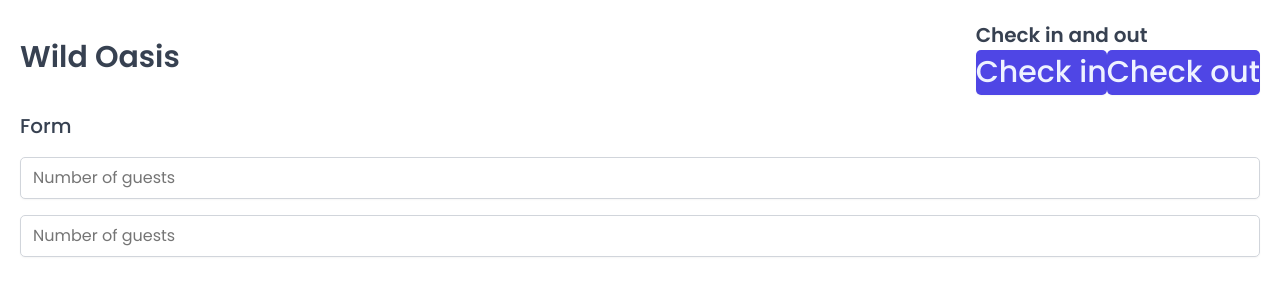
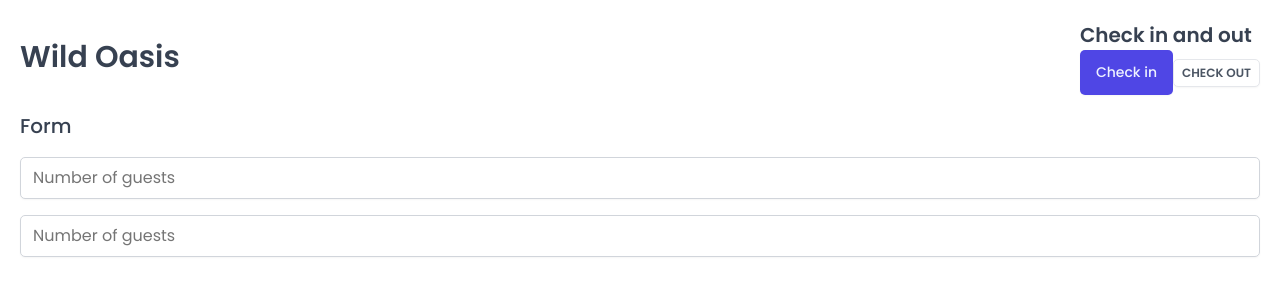
Before and after one commit to kishore26kk/the-wild-oasis, a React (Vite) app: page / in a window 1280 px wide. Shown: the top 300 px of the page. Built offline with nearby package versions, Linux system fonts and the light colour scheme; a web font is replaced by a local one.

Commit message:
styled button reusable component

```diff
--- a/package.json
+++ b/package.json
@@ -12,6 +12,7 @@
   "dependencies": {
     "react": "^18.2.0",
     "react-dom": "^18.2.0",
+    "react-router-dom": "^6.15.0",
     "styled-components": "^6.0.7"
   },
   "devDependencies": {
--- a/src/App.jsx
+++ b/src/App.jsx
@@ -19,8 +19,8 @@ const App = () => {
         <Heading as="h1">Wild Oasis</Heading>
         <div>
           <Heading as="h2">Check in and out</Heading>
-          <Button onClick={()=>alert('Check in')}>Check in</Button>
-          <Button onClick={()=>alert('Check out')}>Check out</Button>
+          <Button variation="primary" size="medium" onClick={()=>alert('Check in')}>Check in</Button>
+          <Button variation="secondary" size="small" onClick={()=>alert('Check out')}>Check out</Button>
         </div>
       </Row>
       <Row type="vertical">
--- a/src/ui/Button.jsx
+++ b/src/ui/Button.jsx
@@ -49,19 +49,16 @@ const variations = {
 };
 
 const Button = styled.button`
-  font-size : 30px;
-  padding : 1.2 rem 1.6rem;
-  font-weight : 500;
   border : none;
   border-radius : var(--border-radius-sm);
-  background-color : var(--color-brand-600);
-  color : var(--color-brand-50);
   box-shadow: var(--shadow-sm);
-  cursor : pointer;
 
-  &:hover{
-    background-color : var(--color-brand-700);
-  }
+  ${props => sizes[props.size]}
+  ${props => variations[props.variation]}
 `;
 
+Button.defaultProps = {
+  size : "medium",
+  variation : "primary"
+}
 export default Button;
```
Also changed, not shown: 1 other file (tests, documents, lock files or other folders).
